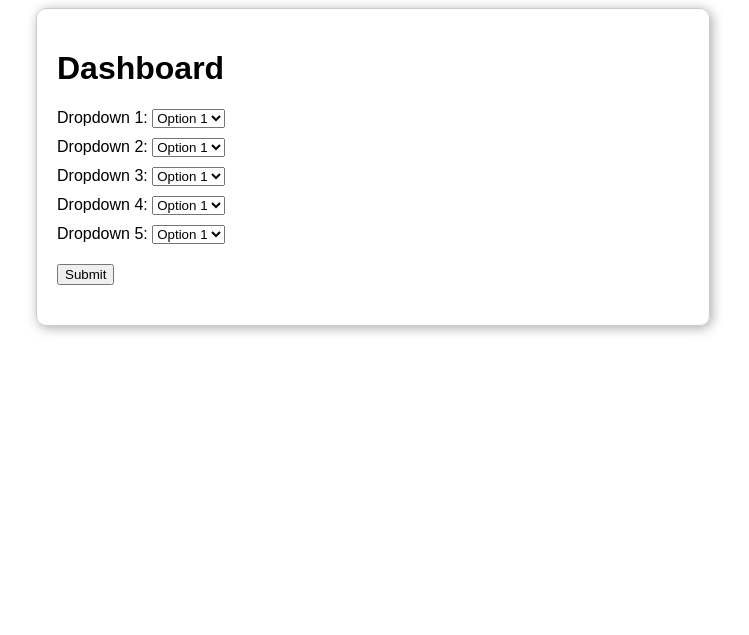
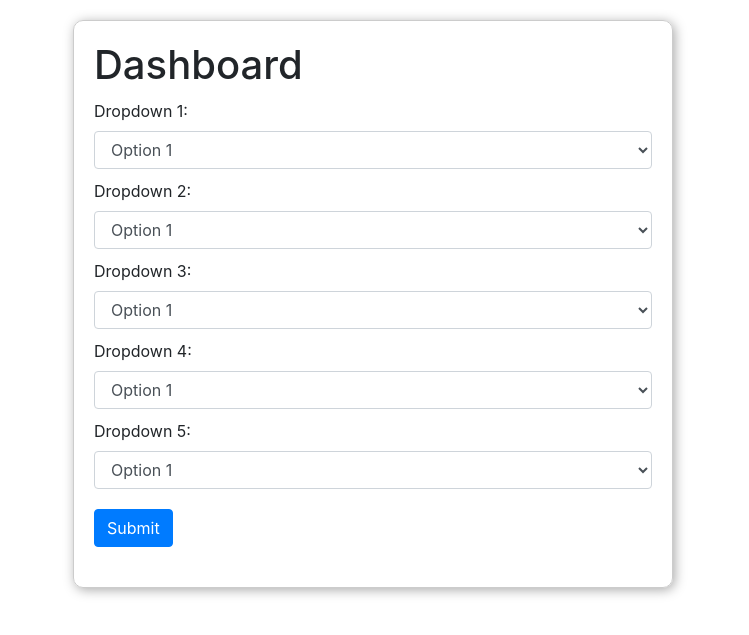
Before and after one commit to patelhardik/sample_dash, a Django app: page /dashboard/ in a window 1280 px wide. Shown: the top 635 px of the page, without its empty margins (267-1016 px from the left). Run offline with Django 5.2, Linux system fonts and the light colour scheme; some libraries are stand-ins or nearby versions.

Commit message:
Added bootstraped code to dropdown menu

```diff
--- a/dashboard/templates/dashboard.html
+++ b/dashboard/templates/dashboard.html
@@ -4,14 +4,12 @@
 <head>
     <meta charset="UTF-8">
     <title>Dashboard</title>
+    <link href="https://stackpath.bootstrapcdn.com/bootstrap/4.5.2/css/bootstrap.min.css" rel="stylesheet">
     <style>
-        /* Add your CSS styles here */
-        body {
-            font-family: Arial, sans-serif;
-        }
+        /* Custom styles */
         .container {
-            width: 50%;
-            margin: auto;
+            max-width: 600px;
+            margin: 20px auto;
             padding: 20px;
             border: 1px solid #ccc;
             border-radius: 10px;
@@ -24,6 +22,11 @@
             display: block;
             margin: 20px 0;
         }
+        @media (max-width: 600px) {
+            .container {
+                padding: 10px;
+            }
+        }
     </style>
 </head>
 <body>
@@ -33,7 +36,7 @@
             {% csrf_token %}
             <div class="dropdown">
                 <label for="dropdown1">Dropdown 1:</label>
-                <select name="dropdown1" id="dropdown1">
+                <select class="form-control" name="dropdown1" id="dropdown1">
                     <option value="Option 1">Option 1</option>
                     <option value="Option 2">Option 2</option>
                     <option value="Option 3">Option 3</option>
@@ -41,7 +44,7 @@
             </div>
             <div class="dropdown">
                 <label for="dropdown2">Dropdown 2:</label>
-                <select name="dropdown2" id="dropdown2">
+                <select class="form-control" name="dropdown2" id="dropdown2">
                     <option value="Option 1">Option 1</option>
                     <option value="Option 2">Option 2</option>
                     <option value="Option 3">Option 3</option>
@@ -49,7 +52,7 @@
             </div>
             <div class="dropdown">
                 <label for="dropdown3">Dropdown 3:</label>
-                <select name="dropdown3" id="dropdown3">
+                <select class="form-control" name="dropdown3" id="dropdown3">
                     <option value="Option 1">Option 1</option>
                     <option value="Option 2">Option 2</option>
                     <option value="Option 3">Option 3</option>
@@ -57,7 +60,7 @@
             </div>
             <div class="dropdown">
                 <label for="dropdown4">Dropdown 4:</label>
-                <select name="dropdown4" id="dropdown4">
+                <select class="form-control" name="dropdown4" id="dropdown4">
                     <option value="Option 1">Option 1</option>
                     <option value="Option 2">Option 2</option>
                     <option value="Option 3">Option 3</option>
@@ -65,17 +68,17 @@
             </div>
             <div class="dropdown">
                 <label for="dropdown5">Dropdown 5:</label>
-                <select name="dropdown5" id="dropdown5">
+                <select class="form-control" name="dropdown5" id="dropdown5">
                     <option value="Option 1">Option 1</option>
                     <option value="Option 2">Option 2</option>
                     <option value="Option 3">Option 3</option>
                 </select>
             </div>
-            <button type="submit" class="submit-btn">Submit</button>
+            <button type="submit" class="btn btn-primary submit-btn">Submit</button>
         </form>
     </div>
-    <script>
-        // Add any JavaScript here if needed
-    </script>
+    <script src="https://code.jquery.com/jquery-3.5.1.slim.min.js"></script>
+    <script src="https://cdn.jsdelivr.net/npm/@popperjs/core@2.9.2/dist/umd/popper.min.js"></script>
+    <script src="https://stackpath.bootstrapcdn.com/bootstrap/4.5.2/js/bootstrap.min.js"></script>
 </body>
 </html>
```
